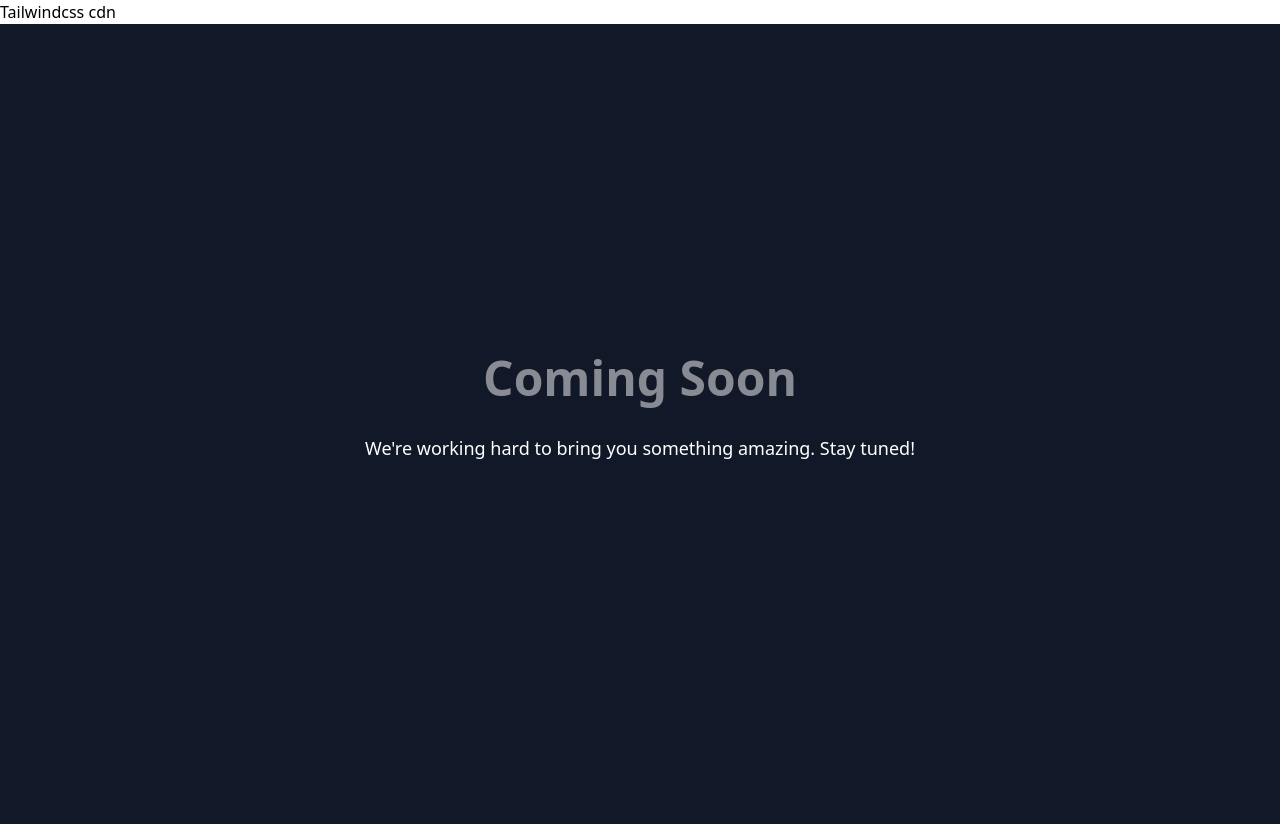
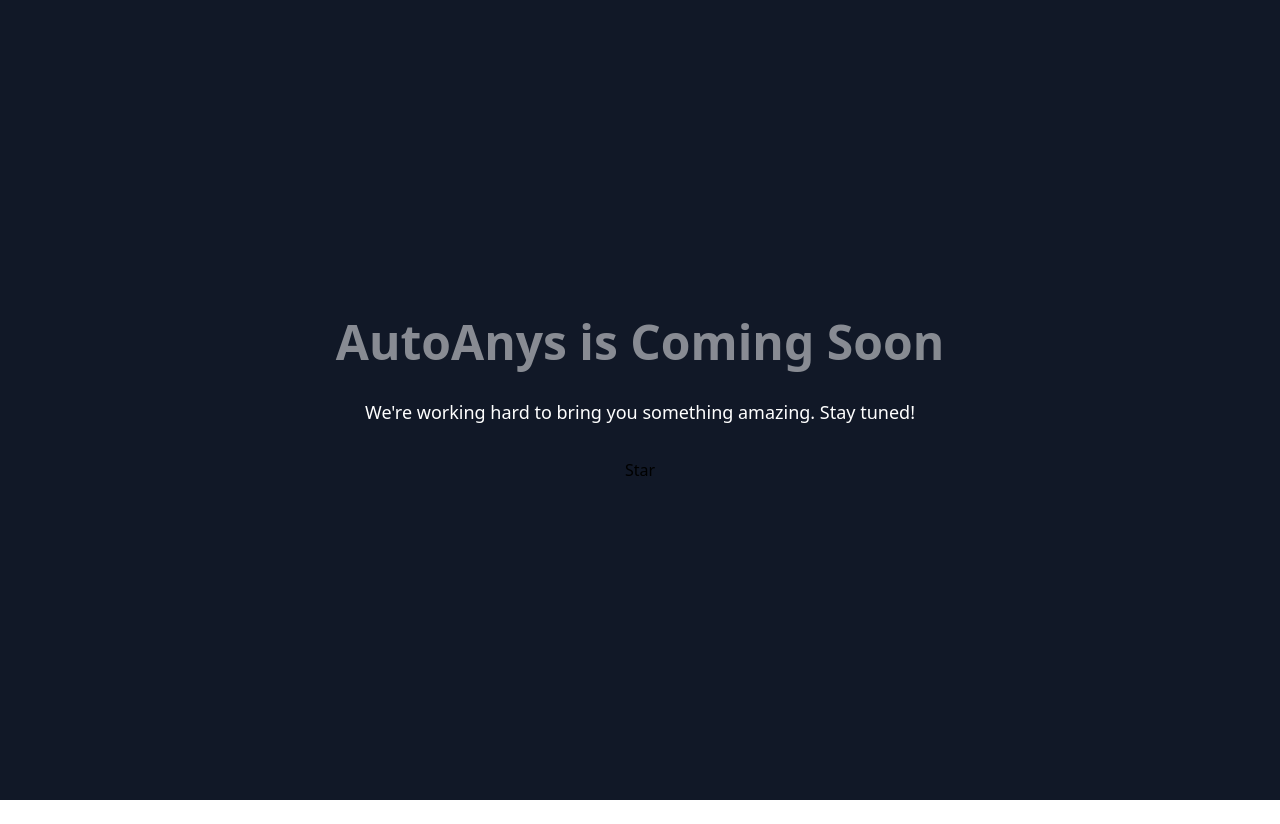
Before and after one commit to Autoanys/autoanys.com, a plain HTML site: page index.html in a window 1280 px wide. After the commit the page ends 800 px from the top, so only its background shows below. Drawn offline with nearby package versions, Linux system fonts and the light colour scheme.

Commit message:
update : temp page for offical web

```diff
--- a/index.html
+++ b/index.html
@@ -1,7 +1,7 @@
 <html>
   <head>
     <title>Autoanys</title>
-    Tailwindcss cdn
+    <script async defer src="https://buttons.github.io/buttons.js"></script>
     <link
       href="https://cdn.jsdelivr.net/npm/tailwindcss@2.2.7/dist/tailwind.min.css"
       rel="stylesheet"
@@ -12,11 +12,20 @@
       class="min-h-screen bg-gray-900 flex flex-col items-center justify-center"
     >
       <h1 class="text-5xl text-white font-bold mb-8 animate-pulse">
-        Coming Soon
+        AutoAnys is Coming Soon
       </h1>
       <p class="text-white text-lg mb-8">
         We're working hard to bring you something amazing. Stay tuned!
       </p>
+      <a
+        class="github-button"
+        href="https://github.com/autoanys/autoanys"
+        data-color-scheme="no-preference: light; light: light; dark: dark;"
+        data-icon="octicon-star"
+        data-size="large"
+        aria-label="Star buttons/github-buttons on GitHub"
+        >Star</a
+      >
     </div>
   </body>
 </html>
```
